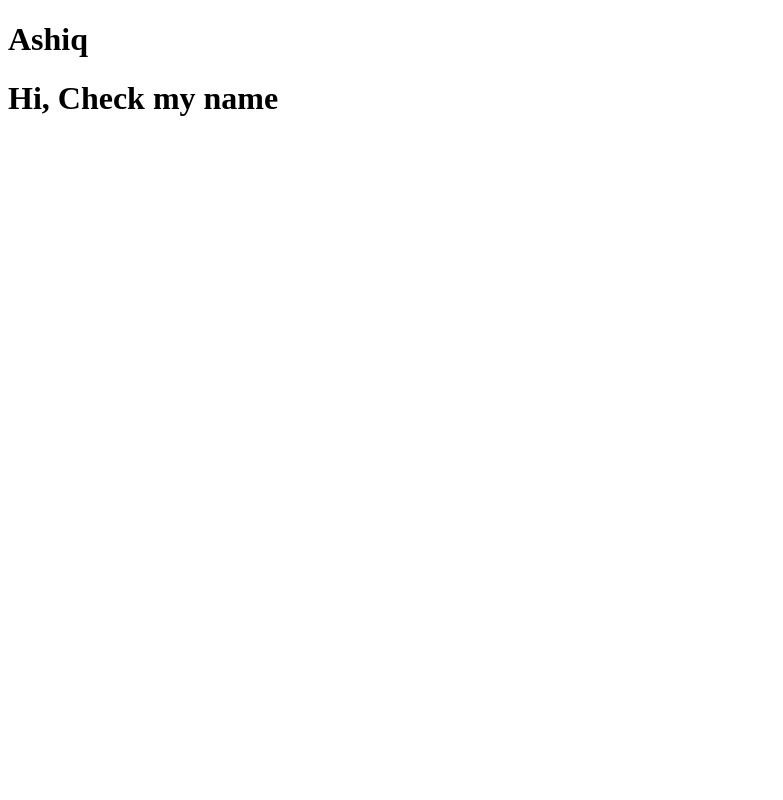
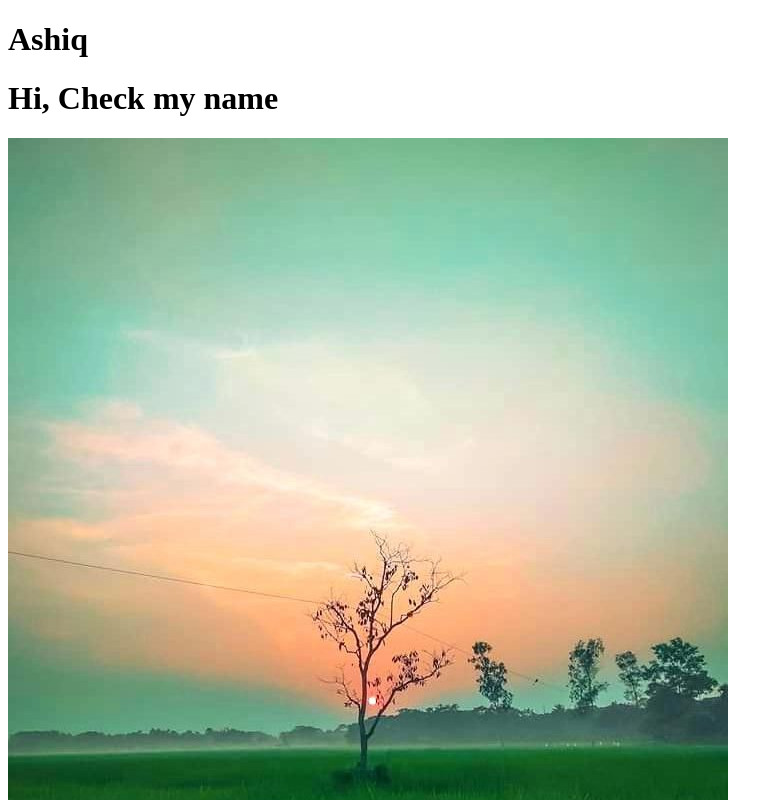
Before and after one commit to ashiqnwu/ashiqnwu.github.io, a plain HTML site: page index.html in a window 1280 px wide. Shown: the top 800 px of the page, without its empty margins (0-783 px from the left). Drawn offline with Linux system fonts and the light colour scheme.

Commit message:
Adding image

```diff
--- a/index.html
+++ b/index.html
@@ -9,5 +9,6 @@
 <body>
     <h1>Ashiq</h1>
     <h1>Hi, Check my name</h1>
+    <img src="bd.jpg" alt="Bangladesh">
 </body>
 </html>
```
Also changed, not shown: bd.jpg (added).
